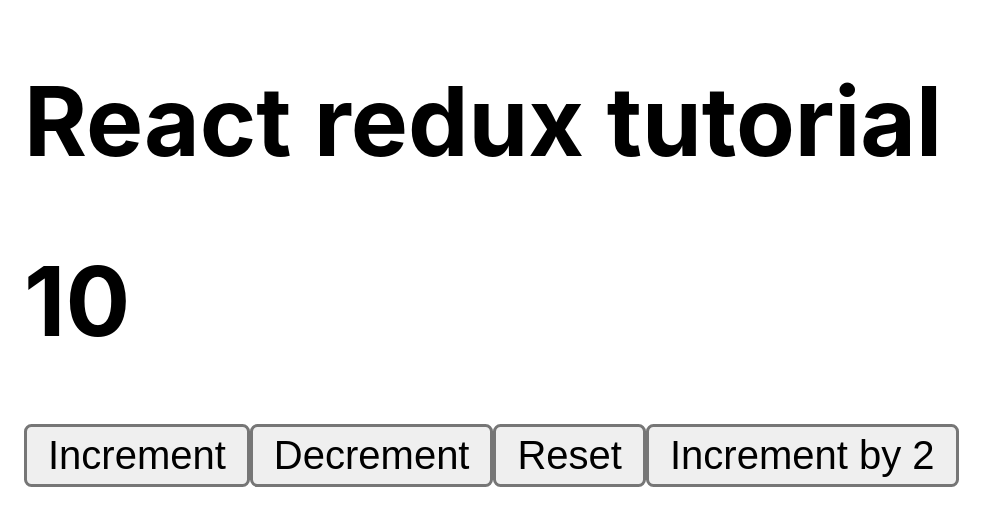
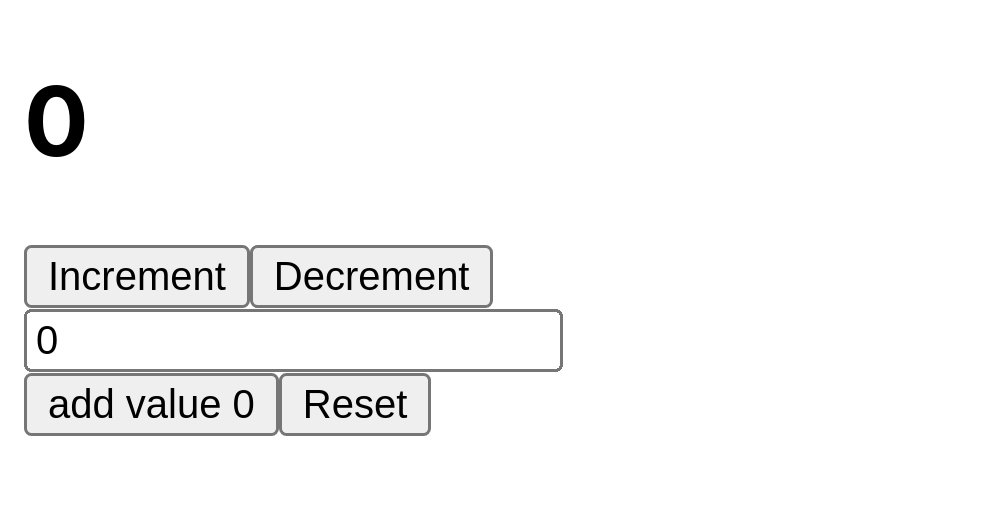
Before and after one commit to masud001/redux-tutorial, a React (Create React App) app: page / in a window 1280 px wide. Shown: the top 526 px of the page, without its empty margins (0-998 px from the left). Built offline with nearby package versions, Linux system fonts and the light colour scheme.

Commit message:
counter in redux-toolkit is done....!

```diff
--- a/src/App.js
+++ b/src/App.js
@@ -6,7 +6,7 @@ function App() {
   return (
     <div className="App">
      <main>
-        <h1>React redux tutorial</h1>
+        {/* <h1>React redux tutorial</h1> */}
         <Counter/>
      </main>
     </div>
--- a/src/app/features/counter/Counter.jsx
+++ b/src/app/features/counter/Counter.jsx
@@ -7,6 +7,10 @@ const Counter = () => {
   const dispatch = useDispatch();
   const [IncrementAmount, setIncrementAmount] = useState(0)
   const addValue = Number(IncrementAmount) || 0;
+  const resetAll = ()=>{
+    setIncrementAmount(0)
+    dispatch(reset())
+  }
 
 
 
@@ -17,8 +21,15 @@ const Counter = () => {
       <div className="">
         <button onClick={()=>dispatch(increment())}>Increment</button>
         <button onClick={()=>dispatch(decrement())}>Decrement</button>
-        <button onClick={()=>dispatch(reset())}>Reset</button>
-        <button onClick={()=>dispatch(incrementByAmount(2))}>Increment by 2</button>
+        <br />
+        <input
+          type="text"
+          value={IncrementAmount}
+          onChange={(e)=>setIncrementAmount(e.target.value)}
+        />
+        <br />
+        <button onClick={()=>dispatch(incrementByAmount(addValue))}>add value {addValue}</button>
+        <button onClick={resetAll}>Reset</button>
       </div>
     </div>
   )
--- a/src/app/features/counter/counterSlice.js
+++ b/src/app/features/counter/counterSlice.js
@@ -2,7 +2,7 @@
 import { createSlice } from "@reduxjs/toolkit";
 
 const initialState = {
-    count: 10
+    count: 0
 }
 
 export const counterSlice = createSlice({
```
